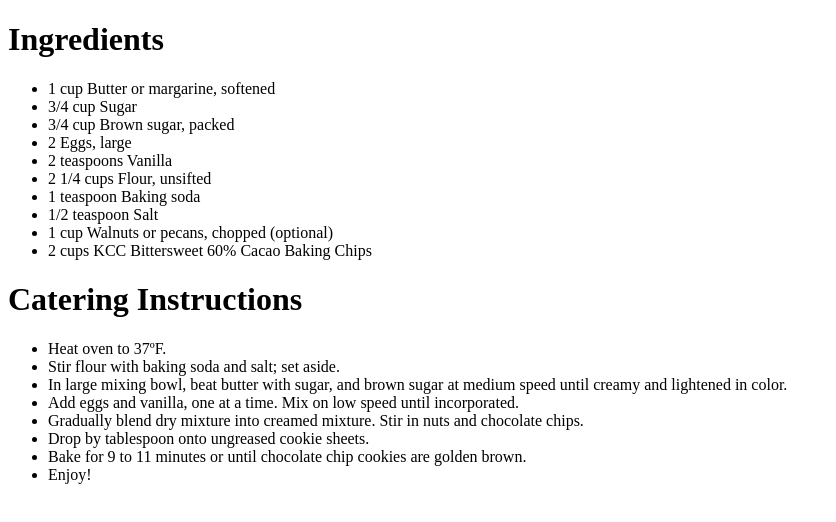
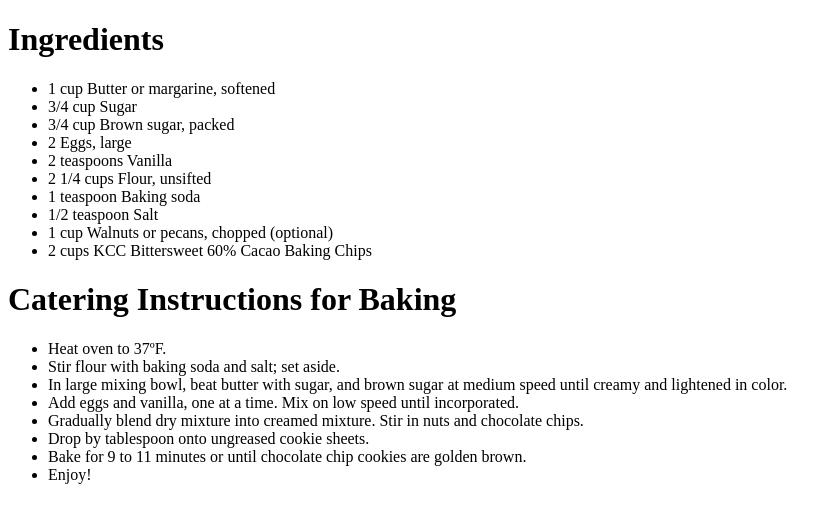
Before and after one commit to Muchoki-Jacob/jaycookiecompany.com, a plain HTML site: page secret recipe.htm in a window 1280 px wide. Shown: the whole page, without its empty margins (0-836 px from the left). Drawn offline with Linux system fonts and the light colour scheme.

Commit message:
New change for the updateText

```diff
--- a/secret recipe.htm
+++ b/secret recipe.htm
@@ -16,7 +16,7 @@
 <li>2 cups KCC Bittersweet 60% Cacao Baking Chips</li>
 </ul>
 
-<h1>Catering Instructions</h1>
+<h1>Catering Instructions for Baking</h1>
 
 <ul>
 <li>Heat oven to 37ºF.</li>
```
